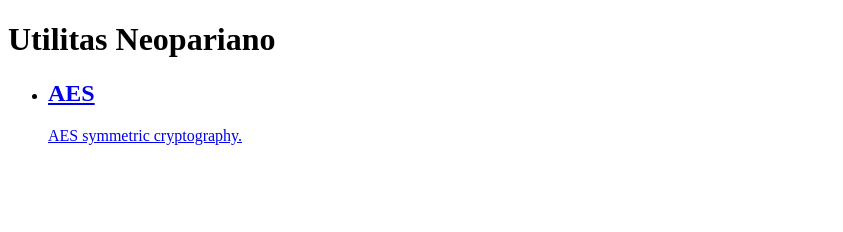
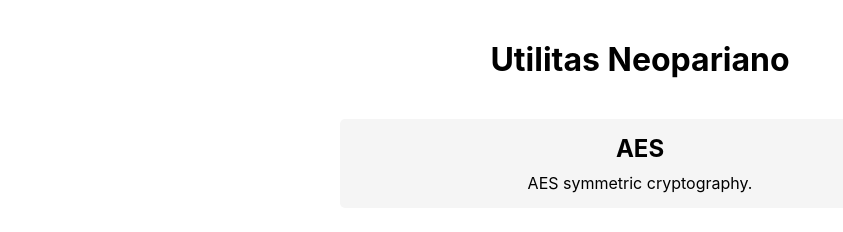
Before and after one commit to neruthes/utils, a plain HTML site: page index.html in a window 1280 px wide. Shown: the whole page, without its empty margins (0-843 px from the left). Drawn offline with Linux system fonts and the light colour scheme.

Commit message:
minor adjust

```diff
--- a/index.html
+++ b/index.html
@@ -4,6 +4,56 @@
         <meta charset="utf-8">
         <title>Utils</title>
         <meta name="viewport" content="width=device-width, initial-scale=1">
+        <style media="screen">
+        html, body {
+            font-family: -apple-system, 'Helvetica Neue', 'Helvetica', 'Arial', sans-serif;
+            padding: 0;
+            margin: 0;
+        }
+        .cont {
+            max-width: 600px;
+            margin: 0 auto;
+        }
+        .header-grand {
+            text-align: center;
+            padding: 40px 0;
+        }
+        .header-grand h1 {
+            margin: 0;
+        }
+        .content .list ul, .content .list ul li {
+            list-style: none;
+            padding: 0;
+            margin: 0;
+        }
+        .content .list ul li {
+            text-align: center;
+            background: #F5F5F5;
+            border-radius: 5px;
+            margin: 0 0 15px;
+        }
+        .content .list ul li:hover {
+            background: #E5E5E5;
+        }
+        .content .list ul li a {
+            color: #06E;
+            color: #000;
+            text-decoration: none;
+            display: block;
+            padding: 15px 0;
+        }
+        .content .list ul li:hover a {
+            color: #06E;
+        }
+        .content .list ul li a h2 {
+            padding: 0 0 10px;
+            margin: 0;
+        }
+        .content .list ul li a p {
+            padding: 0 0;
+            margin: 0;
+        }
+        </style>
     </head>
     <body>
         <div class="cont">
@@ -16,7 +66,7 @@
             </header>
             <div class="content">
                 <div class="list">
-                    <ul>
+                    <ul id="js-List">
                         <li>
                             <a href="/aes/">
                                 <h2>AES</h2>
@@ -24,6 +74,31 @@
                             </a>
                         </li>
                     </ul>
+                    <div class="" id="js-ListContentPre" style="display:none;visibility:hidden;">
+ase AES
+AES symmetric cryptography.
+
+get-cookie Get Cookie
+Get cookie on any webpage.
+                    </div>
+                    <script type="text/javascript">
+                    var tmpl = '<li>\
+                        <a href="/_PATH_/">\
+                            <h2>_NAME_</h2>\
+                            <p>_INTRO_</p>\
+                        </a>\
+                    </li>';
+                    var list_legacy = [
+                        [ 'ase', 'AES', 'AES symmetric cryptography.' ],
+                        [ 'get-cookie', 'Get Cookie', 'Get cookie on any webpage.' ]
+                    ];
+                    var list = document.getElementById('js-ListContentPre').innerHTML.trim().split('\n\n').map(
+                        x =>
+                    ).
+                    document.getElementById('js-List').innerHTML = list.map(
+                        x => tmpl.replace('_PATH_', x[0]).replace('_NAME_', x[1]).replace('_INTRO_', x[2])
+                    ).join('');
+                    </script>
                 </div>
             </div>
         </div>
```
